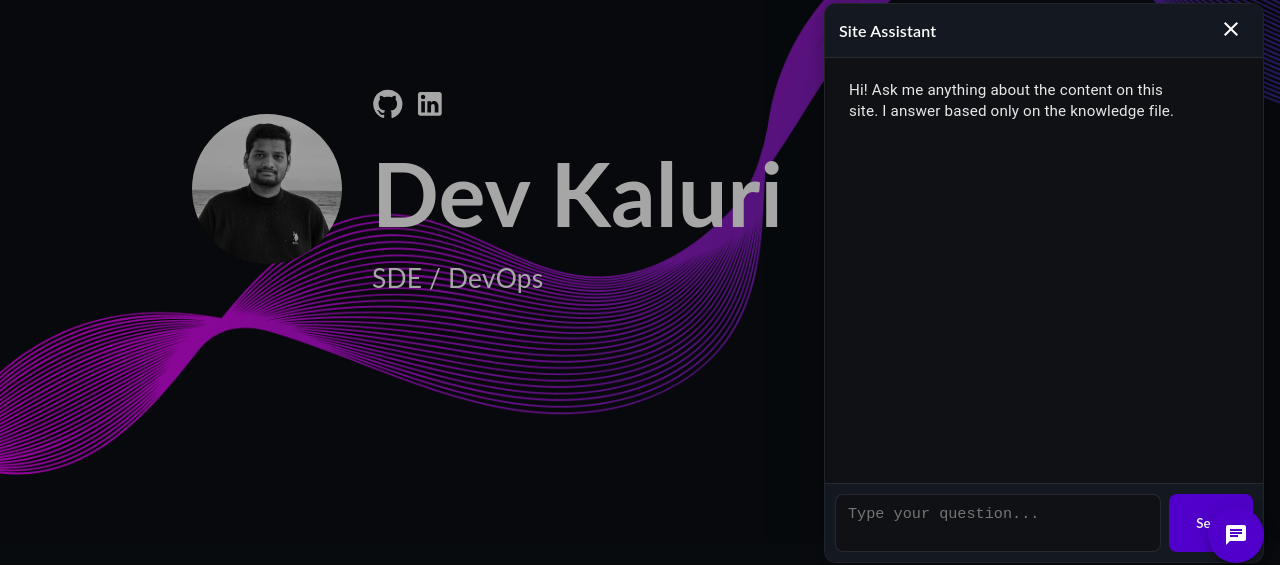
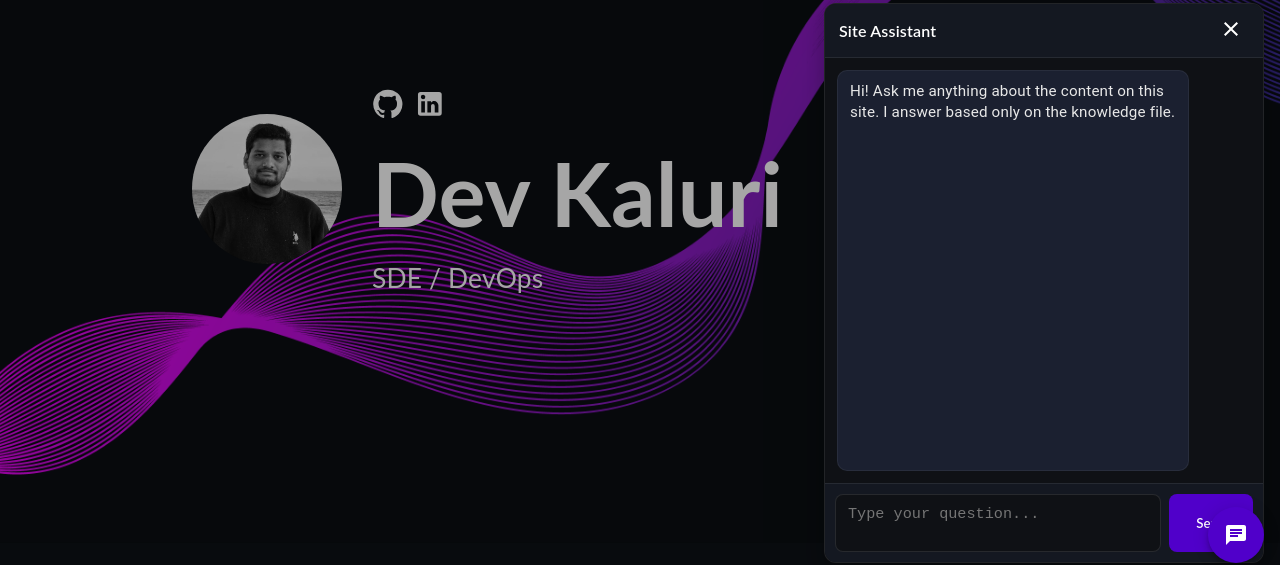
Before and after one commit to vijay-Jonathan/dev-portfolio, a React (Create React App) app: page / in a window 1280 px wide. Both pictures are taken after a click on the button "chat". Shown: the part 221-786 px from the top of the page. Built offline with nearby package versions, Linux system fonts and the light colour scheme; no server answers.

Commit message:
fix(chatbot): align SCSS with ChatPanel roles (.msg.assistant instead of .msg.bot)
Co-Authored-By: Vijay Jonathan <vijayjonathan143@gmail.com>

```diff
--- a/src/assets/styles/Chatbot.scss
+++ b/src/assets/styles/Chatbot.scss
@@ -68,7 +68,7 @@
   color: #e8e8e8;
 }
 
-.msg.bot {
+.msg.assistant {
   justify-self: start;
   background: #1b2030;
   color: #e8e8e8;
```
